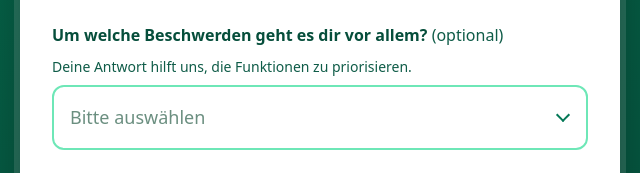
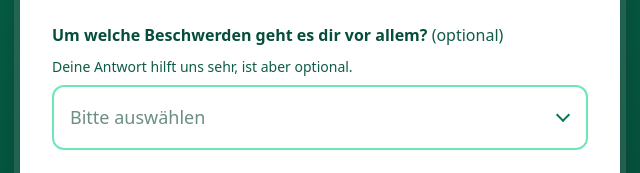
Before and after one commit to Tronicsoul/Landingpage_ADAM, a plain HTML site: page index.html in a window 1280 px wide. Shown: the part 3624-3797 px from the top of the page, 320-960 px from the left. Drawn offline with Linux system fonts and the light colour scheme.

Commit message:
Anmeldebereich: Hinweis unter der Beschwerden-Frage neu formuliert
Co-Authored-By: Claude Opus 5.5 <noreply@anthropic.com>
Claude-Session: https://claude.ai/code/session_01GEoLuu3Ho19Wo7h5gVjdKj

```diff
--- a/index.html
+++ b/index.html
@@ -710,7 +710,7 @@ Leistungen
 
               <div class="form-field">
                 <label for="nutzen-patient">Um welche Beschwerden geht es dir vor allem? <span class="form-label-optional">(optional)</span></label>
-                <p class="form-hint" id="nutzen-patient-hint">Deine Antwort hilft uns, die Funktionen zu priorisieren.</p>
+                <p class="form-hint" id="nutzen-patient-hint">Deine Antwort hilft uns sehr, ist aber optional.</p>
                 <select id="nutzen-patient" name="problem" aria-describedby="nutzen-patient-hint">
                   <option value="" selected>Bitte auswählen</option>
                   <option value="zyklus">Beschwerden rund um den Zyklus (z. B. Regelschmerzen, PMS)</option>
```
